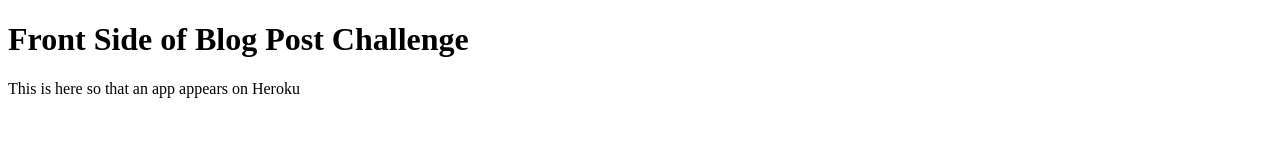
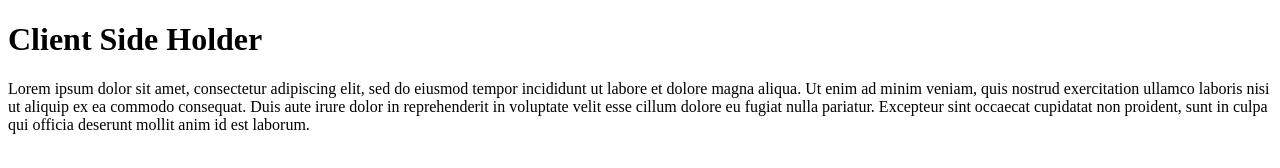
Before and after one commit to BlueLB84/blogpostslbv, a website: page views/index.html in a window 1280 px wide. Drawn offline with Linux system fonts and the light colour scheme.

Commit message:
small changes to html

```diff
--- a/views/index.html
+++ b/views/index.html
@@ -1,13 +1,12 @@
 <!DOCTYPE html>
 <html>
   <head>
-	<title>LBV BlogPosts App Challenge</title>
-	<meta name="description" content="Blog Posts - Thinkful Challenge (LBV)">
+    <title>Blog Posts Challenge LBV (Thinkful)</title>
     <meta charset="utf-8">
     <meta name="viewport" content="width=device-width, initial-scale=1">
   </head>
   <body>
-<h1>Front Side of Blog Post Challenge</h1>
-<p>This is here so that an app appears on Heroku</p>
+        <h1>Client Side Holder</h1>
+        <p>Lorem ipsum dolor sit amet, consectetur adipiscing elit, sed do eiusmod tempor incididunt ut labore et dolore magna aliqua. Ut enim ad minim veniam, quis nostrud exercitation ullamco laboris nisi ut aliquip ex ea commodo consequat. Duis aute irure dolor in reprehenderit in voluptate velit esse cillum dolore eu fugiat nulla pariatur. Excepteur sint occaecat cupidatat non proident, sunt in culpa qui officia deserunt mollit anim id est laborum.</p>
   </body>
 </html>
```
Lines whose indentation alone changed are shown as unchanged.
